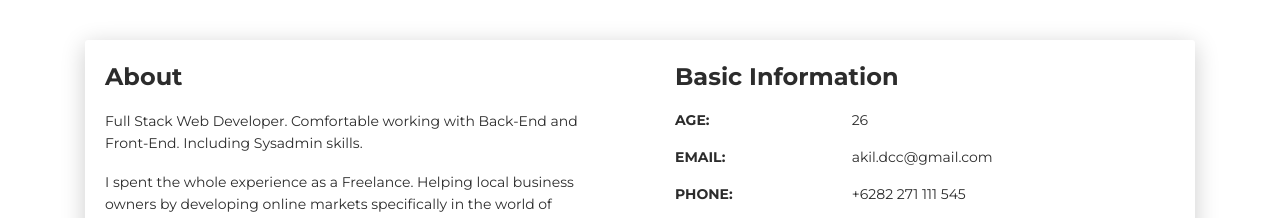
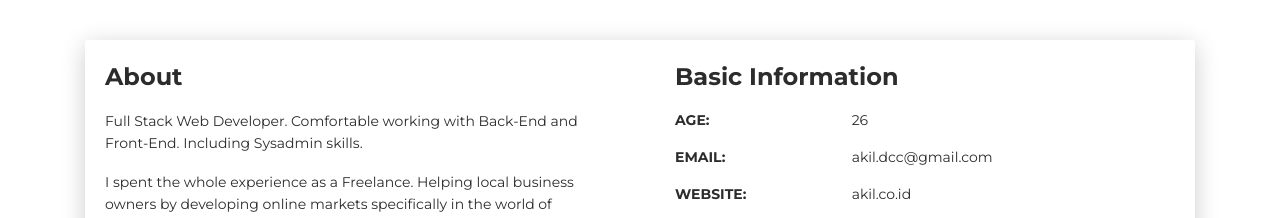
Before and after one commit to ak4bento/ak4bento.github.io, a plain HTML site: page index.html in a window 1280 px wide. Shown: the part 580-798 px from the top of the page. Drawn offline with Linux system fonts and the light colour scheme.

Commit message:
add website

```diff
--- a/index.html
+++ b/index.html
@@ -91,6 +91,10 @@
                     <div class="row mt-3">
                       <div class="col-sm-4"><strong class="text-uppercase">Email:</strong></div>
                       <div class="col-sm-8">akil.dcc@gmail.com</div>
+                    </div>
+                    <div class="row mt-3">
+                      <div class="col-sm-4"><strong class="text-uppercase">Website:</strong></div>
+                      <div class="col-sm-8">akil.co.id</div>
                     </div>
                     <div class="row mt-3">
                       <div class="col-sm-4"><strong class="text-uppercase">Phone:</strong></div>
```
